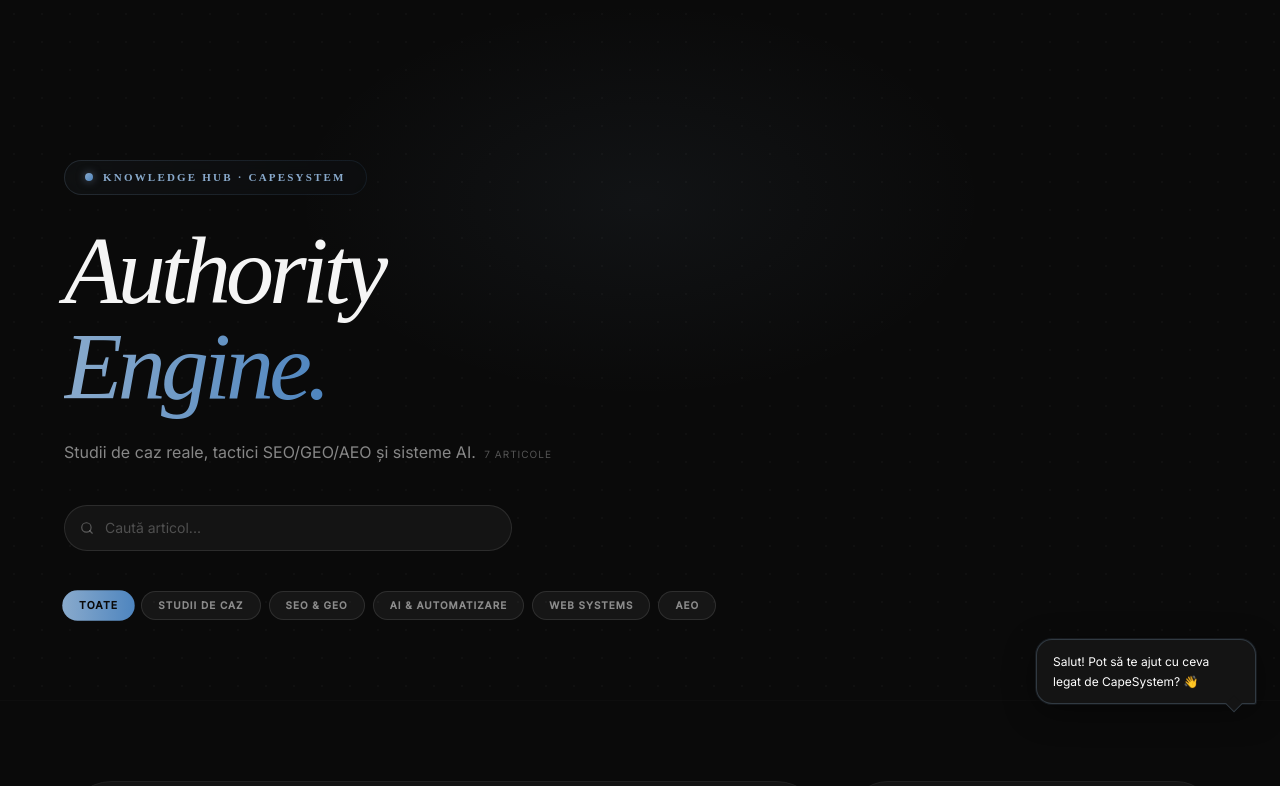
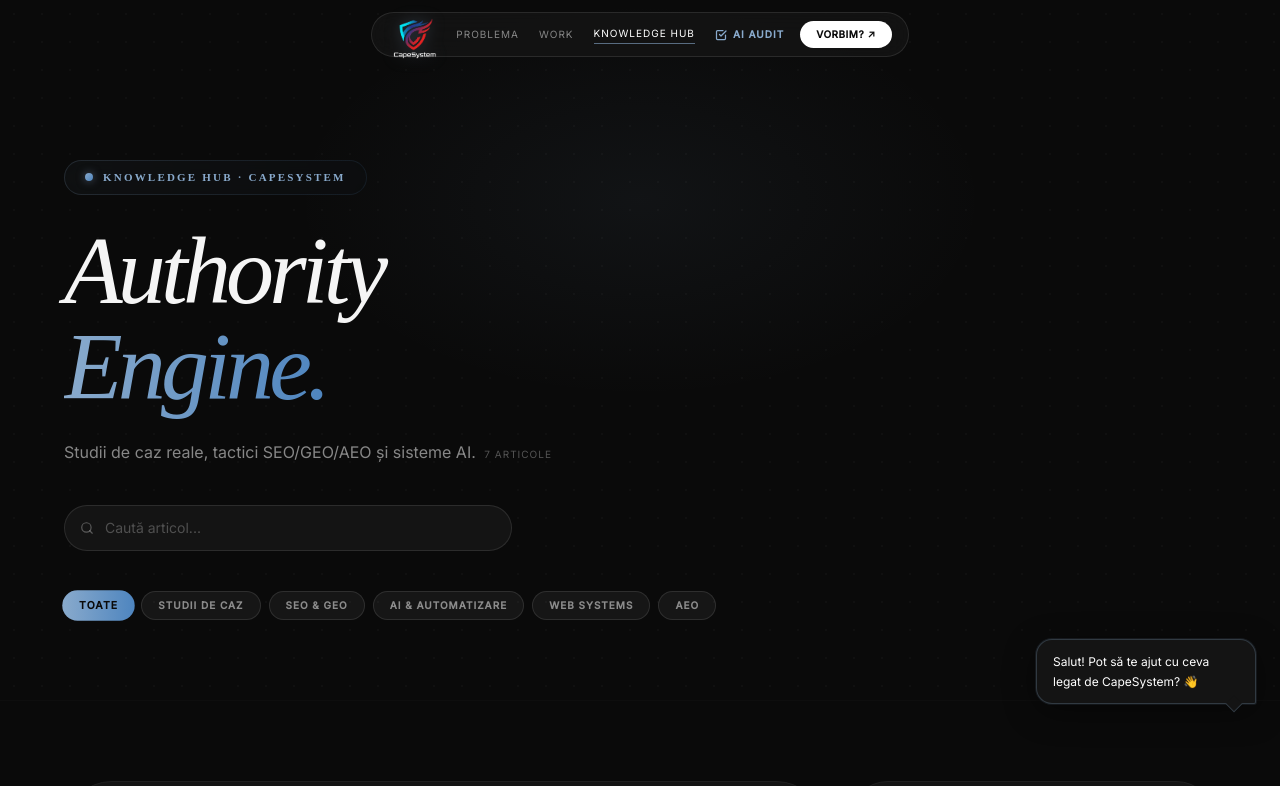
Before and after one commit to alexei4studio-afk/azisunt-net, a Next.js app: page /blog in a window 1280 px wide. Shown: the top 786 px of the page. Built offline with nearby package versions, Linux system fonts and the light colour scheme.

Commit message:
fix: restore navbar and repair blog filtering

```diff
--- a/app/blog/BlogContent.js
+++ b/app/blog/BlogContent.js
@@ -433,12 +433,13 @@ export default function BlogContent({ articles = [] }) {
 
   return (
     <main className="bg-[hsl(var(--bg))] min-h-screen text-[hsl(var(--text))] overflow-x-hidden">
+      <Navbar />
       <BlogHero
         activeCategory={activeCategory}
         setActiveCategory={setActiveCategory}
         searchQuery={searchQuery}
         setSearchQuery={setSearchQuery}
-        totalArticles={articles.length}
+        totalArticles={safeArticles.length}
       />
 
       {/* Articles grid */}
```
